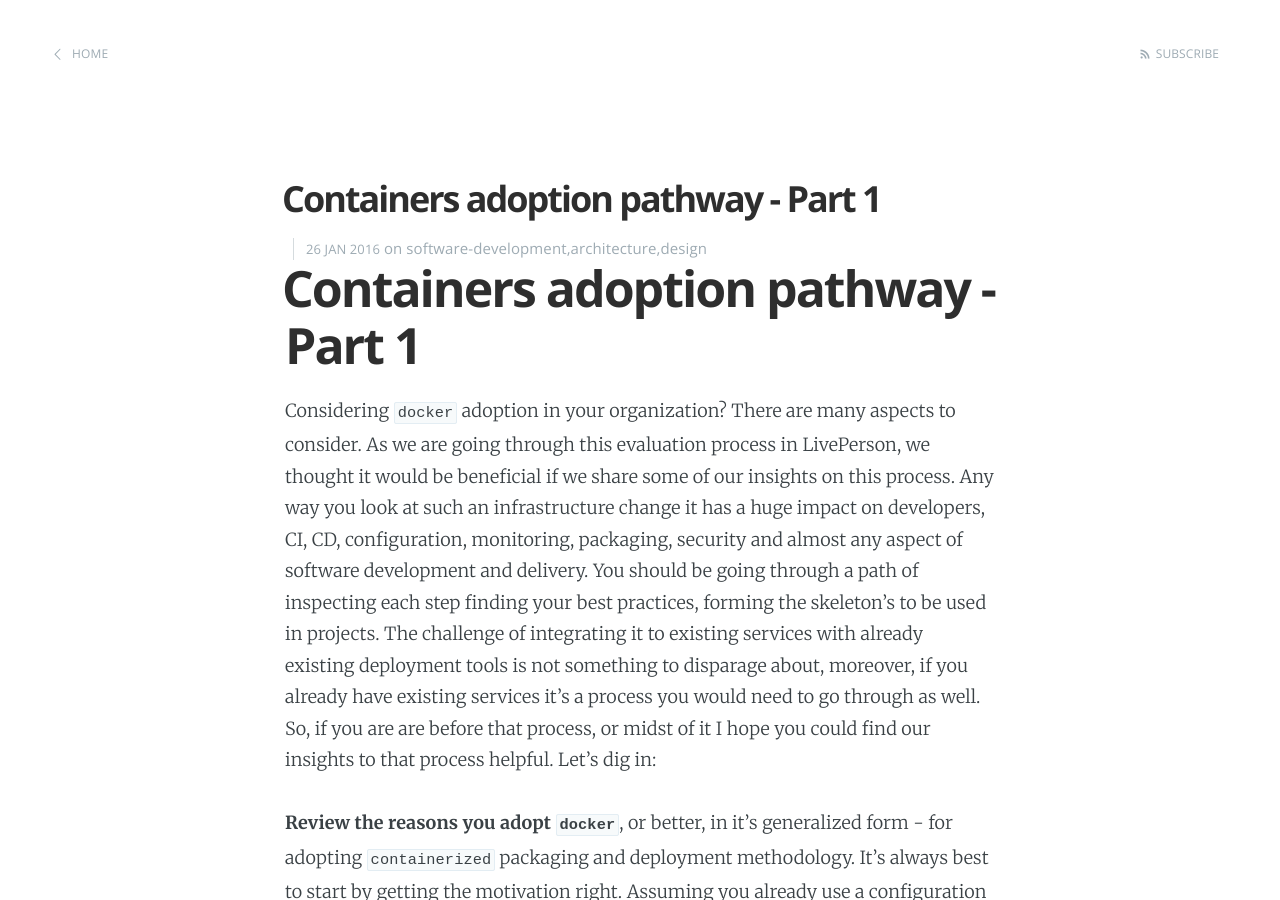
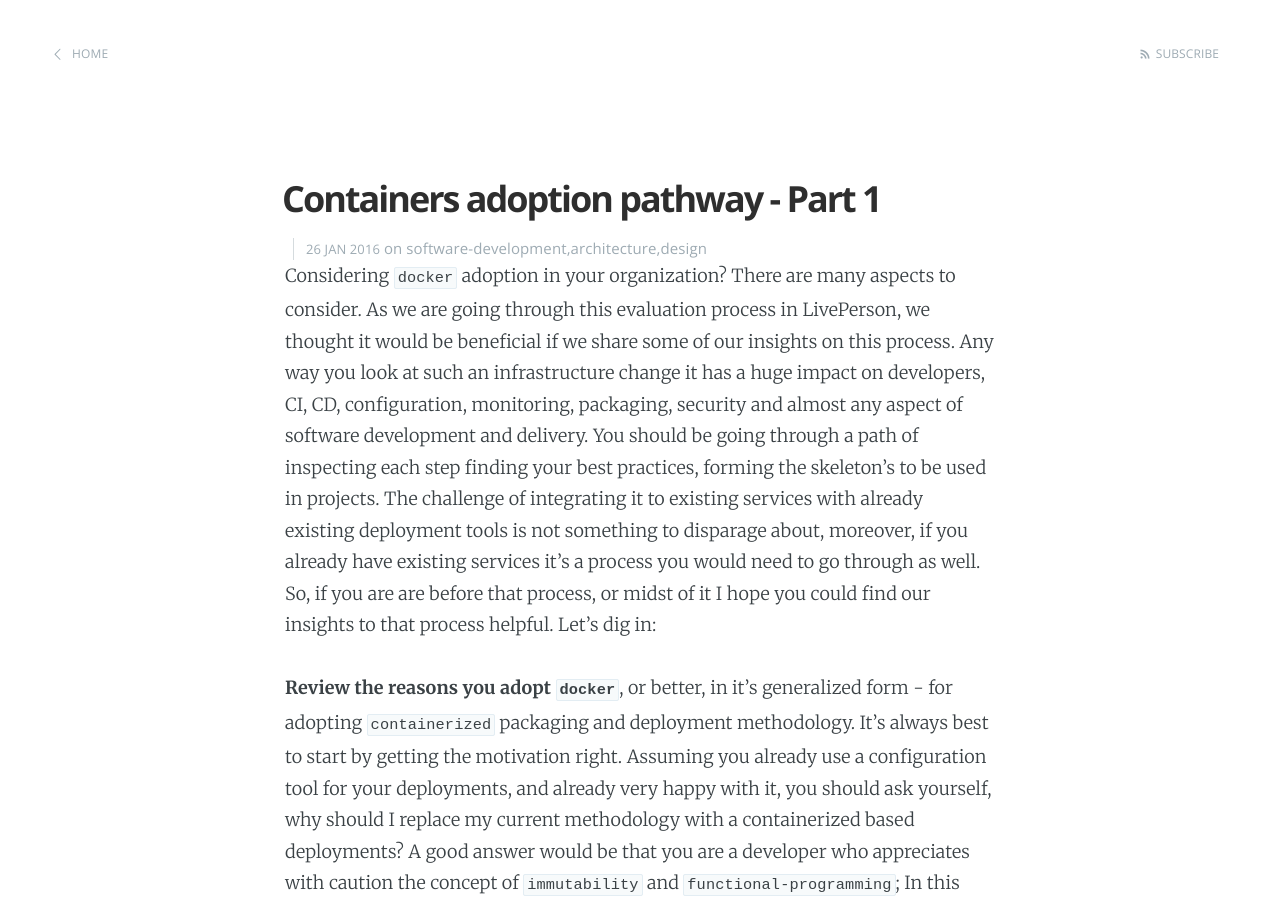
Before and after one commit to LivePersonInc/techblog, a Jekyll site: the page built from _posts/2016/2016-01-26-docker-adoption-pathway-part01.md, in a window 1280 px wide and 900 px high. Built offline with Jekyll 4.4.1, drawn with Linux system fonts in a browser that asks for light colours; Markdown is read by kramdown in place of the engine named in the settings; comment, search, counter and statistics services are not loaded.

Commit message:
+first post! containers adoption pathway part 1

```diff
--- a/_posts/2016-01-26-docker-adoption-pathway-part01.md
+++ b/_posts/2016/2016-01-26-docker-adoption-pathway-part01.md
@@ -6,8 +6,6 @@ categories: software-development,architecture,design
 comments: true
 published: true
 ---
-# Containers adoption pathway - Part 1
-
 Considering `docker` adoption in your organization? There are many aspects to consider.  As we are going through this evaluation process in LivePerson, we thought it would be beneficial if we share some of our insights on this process.  Any way you look at such an infrastructure change it has a huge impact on developers, CI, CD, configuration, monitoring, packaging, security and almost any aspect of software development and delivery.  You should be going through a path of inspecting each step finding your best practices, forming the skeleton's to be used in projects.  The challenge of integrating it to existing services with already existing deployment tools is not something to disparage about, moreover, if you already have existing services it's a process you would need to go through as well.  So, if you are are before that process, or midst of it I hope you could find our insights to that process helpful.  Let's dig in:
 
 **Review the reasons you adopt `docker`**, or better, in it's generalized form - for adopting `containerized` packaging and deployment methodology.  It's always best to start by getting the motivation right.  Assuming you already use a configuration tool for your deployments, and already very happy with it, you should ask yourself, why should I replace my current methodology with a containerized based deployments? A good answer would be that you are a developer who appreciates with caution the concept of `immutability` and `functional-programming`;  In this case `containers` allows you to deploy these concepts into your deployments.  Having `containerized` deployments allows you to have `immutable deployments` in a much easier and fun way.  By having your containers `read-only` you may even come closer to the concept of `pure deployments` where you do no modifications but only replacements.
```
